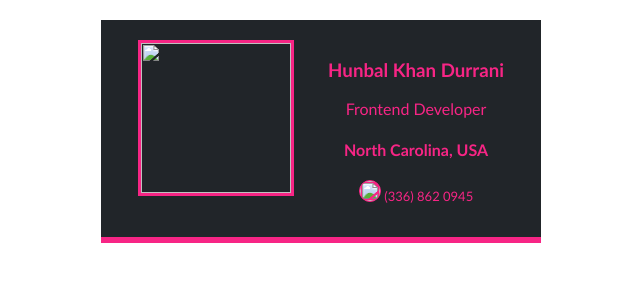
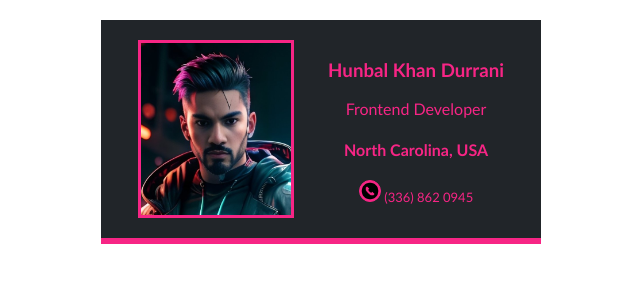
Before and after one commit to hunbalkhan/Name-Card, a website built with Vite: page index.html in a window 1280 px wide. Shown: the whole page, without its empty margins (319-959 px from the left). Built offline with nearby package versions, Linux system fonts and the light colour scheme; files whose address does not match are found by name.

Commit message:
Missing image files

```diff
--- a/index.html
+++ b/index.html
@@ -4,14 +4,14 @@
     </head>
     <body>
         <div class="card">
-            <img class="avatar" src="images/hunbal.jpg">
+            <img class="avatar" src="hunbal.jpg">
             <article >
 
                 <h3>Hunbal Khan Durrani</h3>
                 <p>Frontend Developer</p>
                 <h4>North Carolina, USA</h4>
                 <p class="number">
-                    <img class="icon" src="images/mobile.png"> (336) 862 0945
+                    <img class="icon" src="mobile.png"> (336) 862 0945
                 </p>
 
             </article>
```
Also changed, not shown: hunbal.jpg (added), mobile.png (added).
